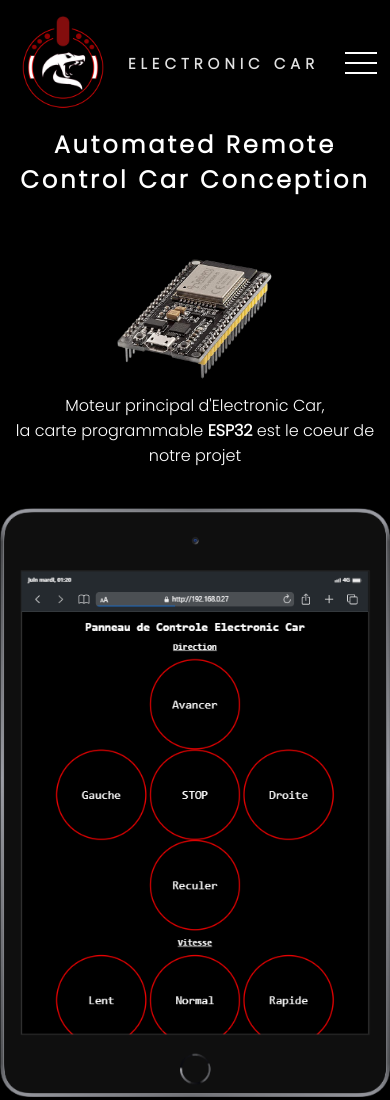
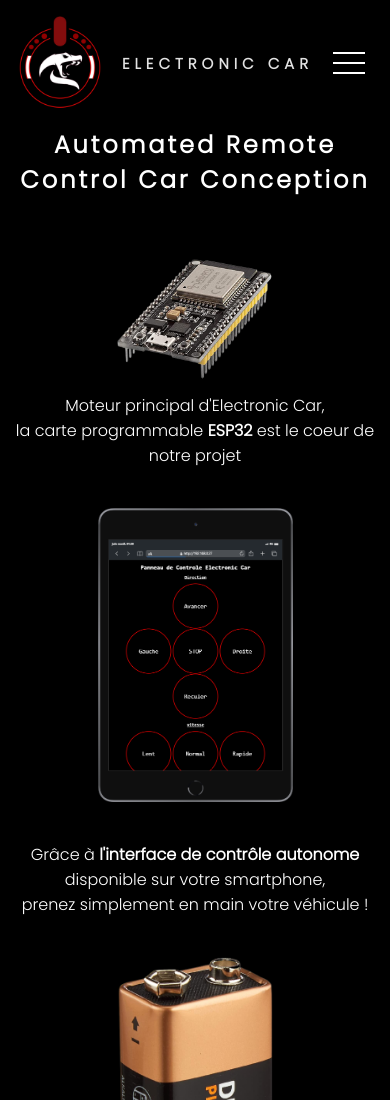
Before and after one commit to slzr23/Electronic_Car, a plain HTML site: page conception.html in a window 390 px wide. Shown: the top 1100 px of the page. Drawn offline with nearby package versions, Linux system fonts and the light colour scheme.

Commit message:
Update main.css

```diff
--- a/main.css
+++ b/main.css
@@ -199,7 +199,7 @@ h3, span{
 
     h3 {
         font-size: 15px;
-        margin-left: -15px;
+        margin-left: -18px;
     }
     nav.nav {
         min-height: 15vh;
@@ -236,8 +236,9 @@ h3, span{
     }
 
     .phone {
-        width: 100%;
+        width: 50%;
         margin-top: 40px;
+
     }
     .footer {
         position: relative;
@@ -261,6 +262,7 @@ h3, span{
         align-items: center;
         cursor: pointer;
         z-index: 1000;
+        margin-right: 15px;
     }
 
     .contenu {
```
